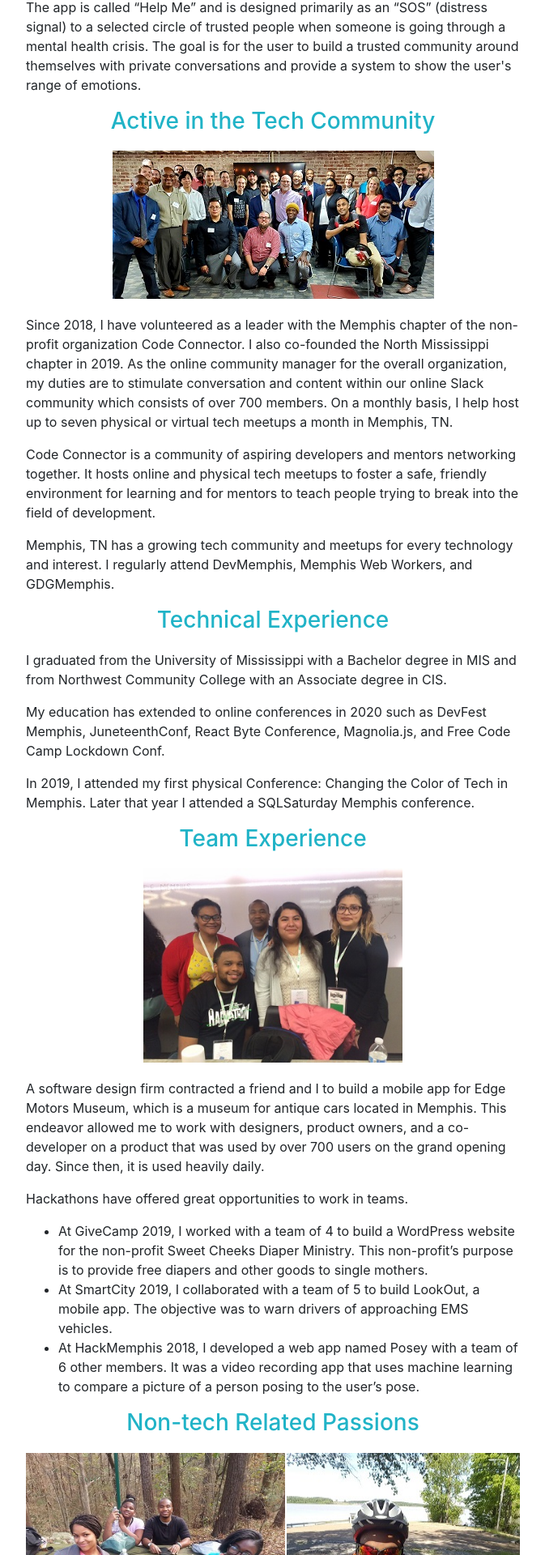
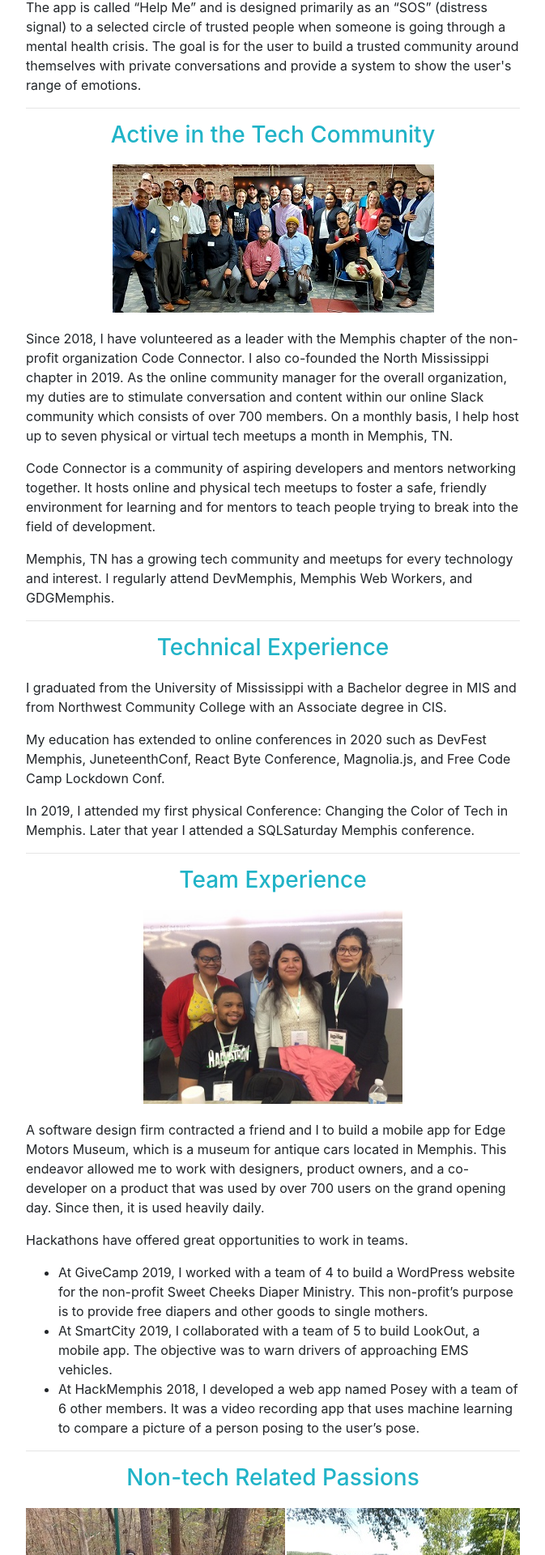
Before and after one commit to jcsmileyjr/Portfolio-v3, a React (Create React App) app in the folder portfolio/: page /about in a window 1280 px wide. Shown: the part 675-2595 px from the top of the page at 81% size, without its empty margins (303-976 px from the left). Built offline with nearby package versions, Linux system fonts and the light colour scheme.

Commit message:
Restyle About page to add section dividers

```diff
--- a/portfolio/src/pages/about/About.js
+++ b/portfolio/src/pages/about/About.js
@@ -30,6 +30,7 @@ const About = () => {
             when someone is going through a mental health crisis. The goal is for the user to build a trusted community around themselves
             with private conversations and provide a system to show the user's range of emotions.
             </p>
+            <hr></hr>
           </section>
           <section>
             <h3 className="page-title">Active in the Tech Community</h3>
@@ -55,6 +56,7 @@ const About = () => {
             Memphis, TN has a growing tech community and meetups for every technology and
             interest. I regularly attend DevMemphis, Memphis Web Workers, and GDGMemphis.
             </p>
+            <hr></hr>
           </section>
 
           <section>
@@ -71,6 +73,7 @@ const About = () => {
               In 2019, I attended my first physical Conference: Changing the
               Color of Tech in Memphis. Later that year I attended a SQLSaturday Memphis conference.
             </p>
+            <hr></hr>
           </section>
 
           <section>
@@ -100,6 +103,7 @@ const About = () => {
               a video recording app that uses machine learning to compare a picture of a person posing to the user’s pose.
               </li>
             </ul>
+            <hr></hr>
           </section>
           <section>
             <h3 className="page-title">Non-tech Related Passions</h3>
```
